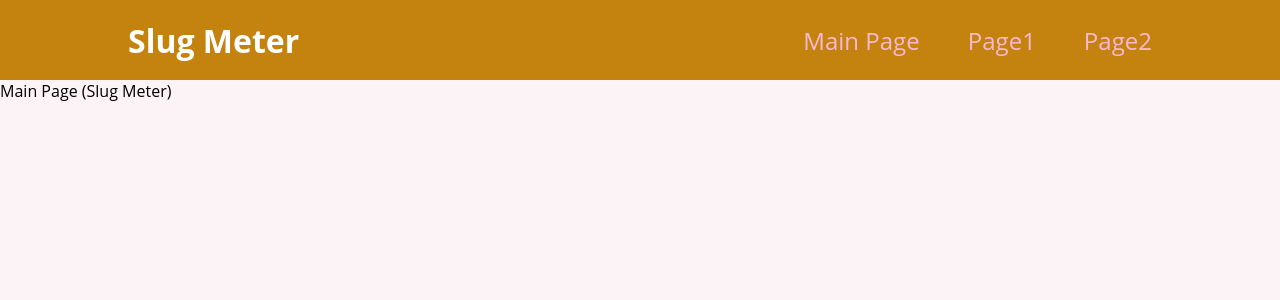
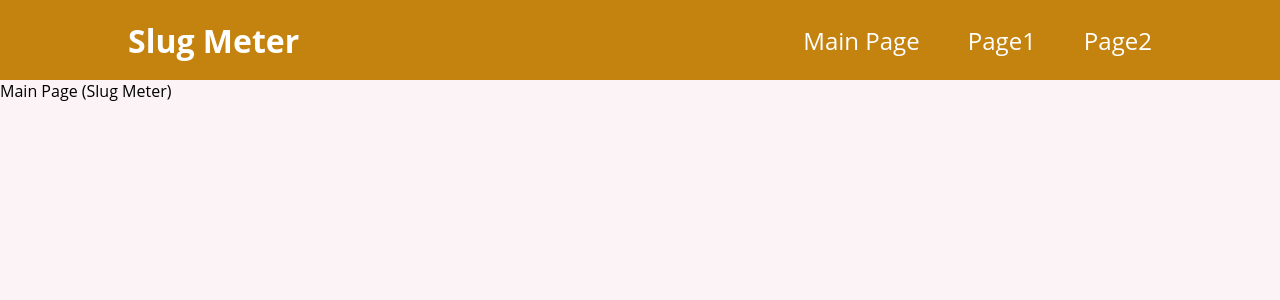
Before and after one commit to Shiblumi/SlugMeter, a React (Create React App) app in the folder frontend/slug-meter-react/: page / in a window 1280 px wide. Shown: the top 300 px of the page. Built offline with nearby package versions, Linux system fonts and the light colour scheme.

Commit message:
Minor style change

```diff
--- a/frontend/slug-meter-react/src/components/layout/MainNavigation.module.css
+++ b/frontend/slug-meter-react/src/components/layout/MainNavigation.module.css
@@ -29,11 +29,11 @@
   .header a {
     text-decoration: none;
     font-size: 1.5rem;
-    color: #fcb8d2;
+    color: #ffffff;
   }
 
   .header a:hover,
   .header a:active,
   .header a.active {
-    color: white;
+    color: #003262
   }
```
